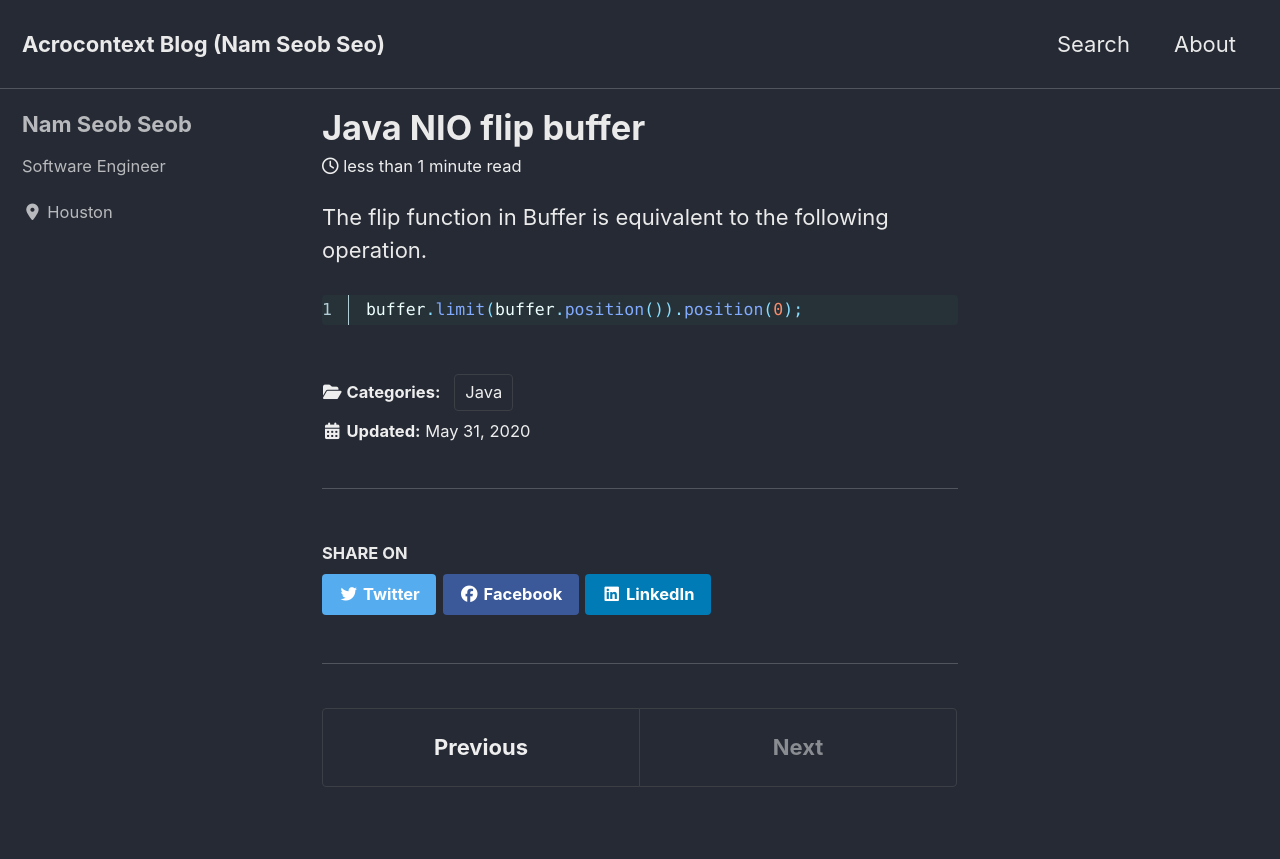
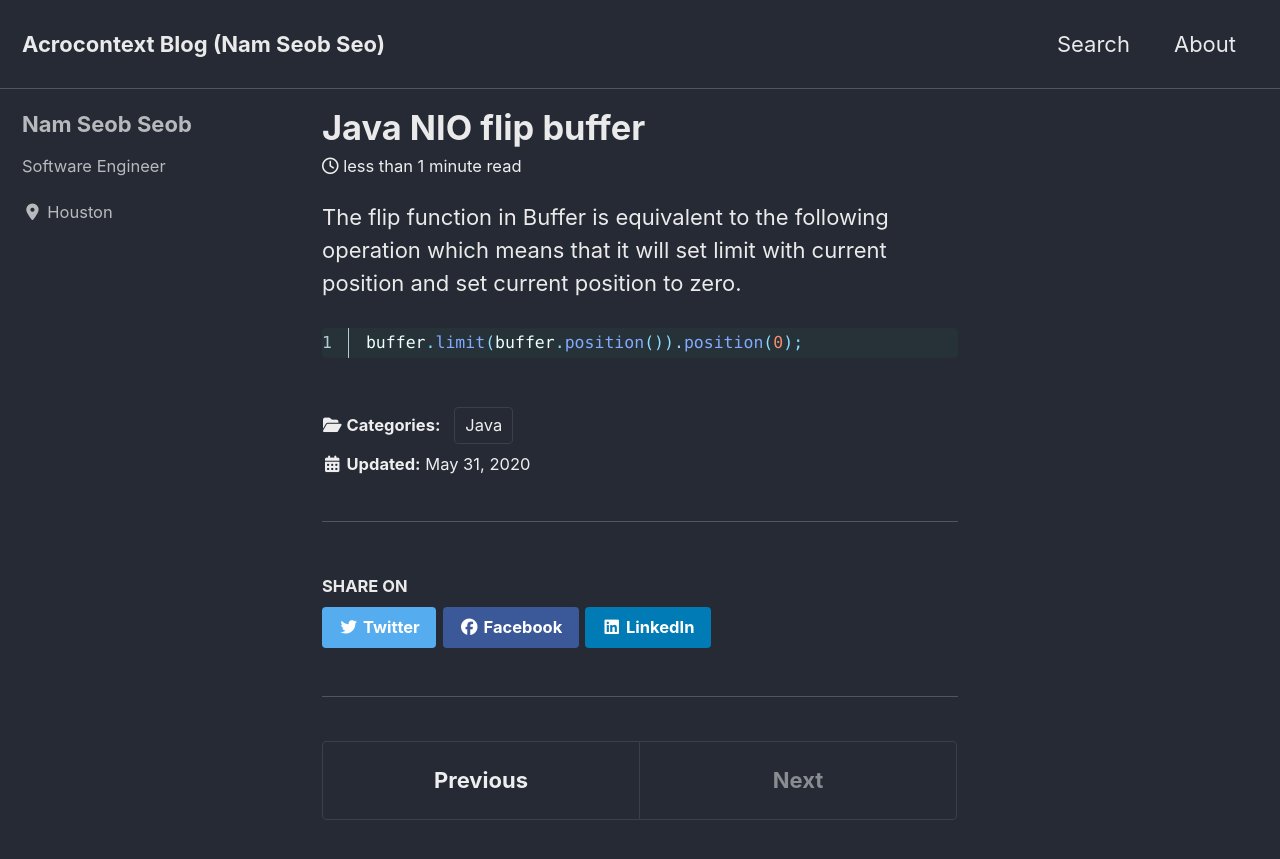
Before and after one commit to nsclass/nsclass.github.io, a Jekyll site: the page built from _posts/2020-05-31-java-NIO-buffer-flip.md, in a window 1280 px wide and 900 px high. Shown: the top 859 px of the window. Built offline with Jekyll 4.4.1, drawn with Linux system fonts in a browser that asks for light colours; cached includes are drawn as plain includes; nearby versions of some CDN libraries.

Commit message:
update doc

````diff
--- a/_posts/2020-05-31-java-NIO-buffer-flip.md
+++ b/_posts/2020-05-31-java-NIO-buffer-flip.md
@@ -12,7 +12,7 @@ categories:
 permalink: "2020/05/31/java-nio-flip-buffer"
 ---
 
-The flip function in Buffer is equivalent to the following operation.
+The flip function in Buffer is equivalent to the following operation which means that it will set limit with current position and set current position to zero.
 
 ```java
 buffer.limit(buffer.position()).position(0);
````
